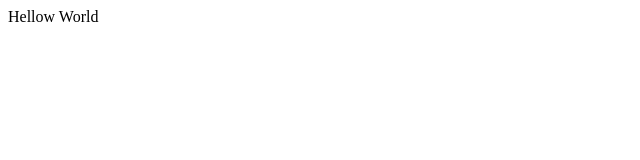
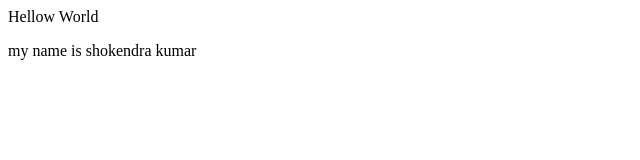
Before and after one commit to shokendrakumarshoki/Git-and-GitHub-tutorial, a plain HTML site: page index.html in a window 1280 px wide. Shown: the whole page, without its empty margins (0-640 px from the left). Drawn offline with Linux system fonts and the light colour scheme.

Commit message:
add second line

```diff
--- a/index.html
+++ b/index.html
@@ -1 +1,2 @@
 <p>Hellow World</p>
+<p>my name is shokendra kumar<p>
```
